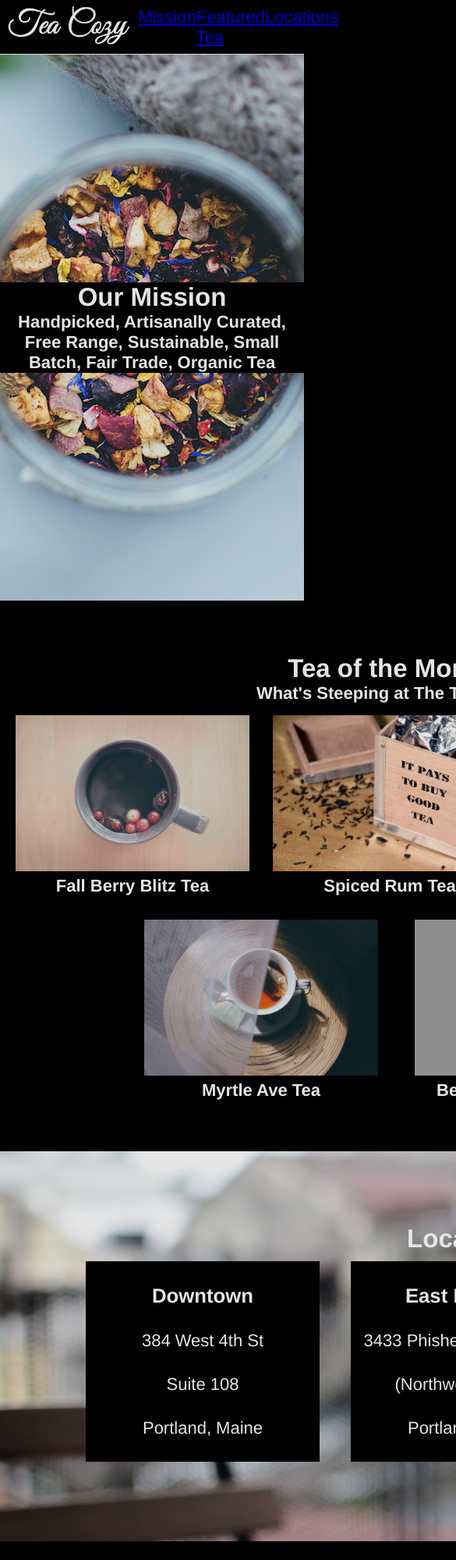
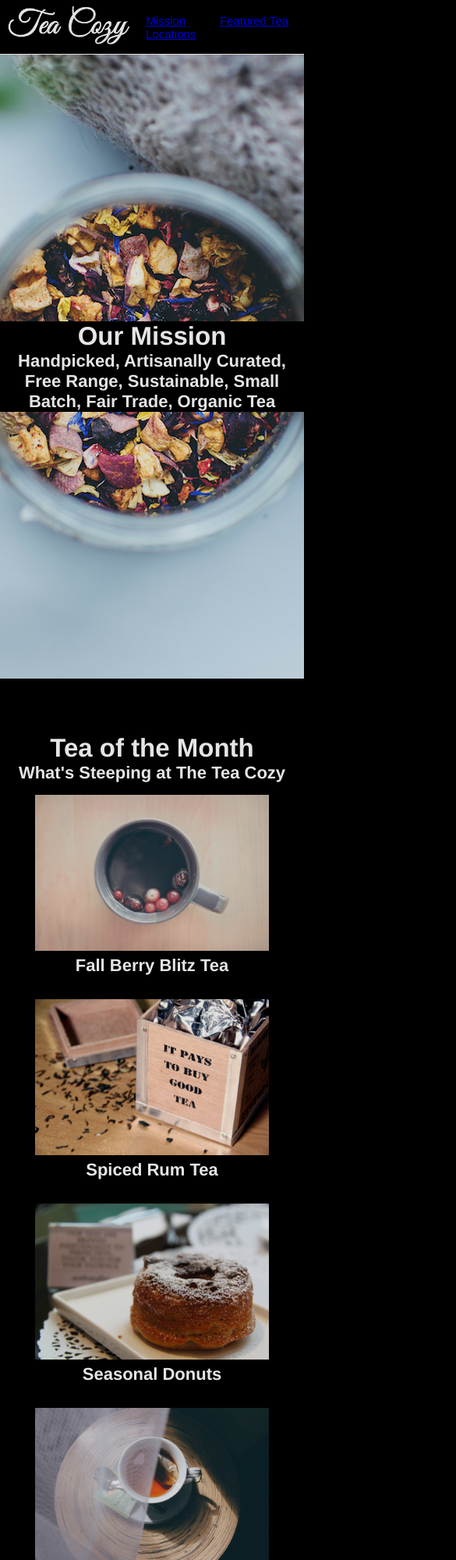
Before and after one commit to gambino87/teacozy, a plain HTML site: page index.html in a window 390 px wide. Shown: the top 2000 px of the page at 78% size, 585 px wide, since content can reach past the window. Drawn offline with Linux system fonts and the light colour scheme; grey boxes are pictures that could not be loaded.

Commit message:
2nd Draft: Fixed header, background sizing, flexbox positioning and added media formatting

```diff
--- a/index.html
+++ b/index.html
@@ -5,77 +5,73 @@
 	<link rel="stylesheet" type="text/css" href="./resources/style/style.css">
 </head>
 <body>
-
-
 	<!-- Header Section -->
 	<header> <!-- Header Container -->
 			<div class="logo">
 				<img src="./resources/img/img-tea-cozy-logo.png">
 			</div>
-		<nav> <!-- Header Bar Nav Container -->
-			<span><a href="#MISSION">Mission</a></span>
-			<span><a href="#TOTM">Featured Tea</a></span>
-			<span><a href="#LOCATION">Locations</a></span>
+			<nav> <!-- Header Bar Nav Box -->
+				<div><p><a href="#MISSION">Mission</a></p></div>
+				<div><p><a href="#TOTM">Featured Tea</a></p></div>
+				<div><p><a href="#LOCATION">Locations</a></p></div>
 			</nav>
 	</header>
 
-
 	<!-- Mission Section -->
-	<div class="mission"> <!-- Mission Containter -->
-		<div class="titlesub"><!-- Mission Text Containter -->
-			<h2 id="MISSION">Our Mission</h2><!-- Mission Title/Subtitle -->
+	<div id="MISSION" class="mission"> <!-- Mission Containter -->
+		<div class="titlesub"><!-- Mission Title/Subtitle -->
+			<h2>Our Mission</h2>
 			<h4>Handpicked, Artisanally Curated, Free Range, Sustainable, Small Batch, Fair Trade, Organic Tea</h4>
 		</div>
 	</div>
 
-
 	<!-- Tea of the Month Section -->
+	<div id="TOTM"><span></span></div> <!-- Navbar link position reference -->
 	<div class="totm"> <!-- Teat of the Month Container -->
-		<div class="titlesub"> <!-- TOTM Title/Subtitle -->
-			<h2 id="TOTM">Tea of the Month</h2>
+		<div class="titlesub"> <!-- TOTM Title-Subtitle -->
+			<h2>Tea of the Month</h2>
 			<h4>What's Steeping at The Tea Cozy</h4>
 		</div>
-		<div class="totmcard"> <!-- TOTM Box Item -->
+		<div class="totmcard"> <!-- TOTM Box -->
 			<img src="./resources/img/img-berryblitz.jpg">
 			<h4>Fall Berry Blitz Tea</h4>
 		</div>
-		<div class="totmcard"> <!-- TOTM Box Item -->
+		<div class="totmcard"> <!-- TOTM Box -->
 			<img src="./resources/img/img-spiced-rum.jpg">
 			<h4>Spiced Rum Tea</h4>
 		</div>
-		<div class="totmcard"> <!-- TOTM Box Item -->
+		<div class="totmcard"> <!-- TOTM Box -->
 			<img src="./resources/img/img-donut.jpg">
 			<h4>Seasonal Donuts</h4>
 		</div>
-		<div class="totmcard"> <!-- TOTM Box Item -->
+		<div class="totmcard"> <!-- TOTM Box -->
 			<img src="./resources/img/img-myrtle-ave.jpg">
 			<h4>Myrtle Ave Tea</h4>
 		</div>
-		<div class="totmcard"> <!-- TOTM Box Item -->
+		<div class="totmcard"> <!-- TOTM Box -->
 			<img src="./resources/img/img-bedford-bizarre.jpg">
 			<h4>Bedford Bizzare Tea</h4>
 		</div>
 	</div>
 
-
 	<!-- Locations Section -->
 	<div class="locations"> <!-- Locations Container -->
-		<div class="loctitle">
+		<div class="loctitle"><!-- Locations Title -->
 			<h2 id="LOCATION">Locations</h2>
 		</div>
-		<div class="loccard">
+		<div class="loccard"> <!-- Locations Box -->
 			<h3>Downtown</h3>
 			<span>384 West 4th St</span>
 			<span>Suite 108</span>
 			<span>Portland, Maine</span>
 		</div>
-		<div class="loccard">
+		<div class="loccard"> <!-- Locations Box -->
 			<h3>East Bayside</h3>
 			<span>3433 Phisherman's Avenue</span>
 			<span>(Northwest Corner)</span>
 			<span>Portland, Maine</span>
 		</div>
-		<div class="loccard">
+		<div class="loccard"> <!-- Locations Box -->
 			<h3>Oakdale</h3>
 			<span>515 Crescent Avenue</span>
 			<span>Second Floor</span>
--- a/resources/style/style.css
+++ b/resources/style/style.css
@@ -1,3 +1,4 @@
+/* General Formatting */
 * {
 	margin: 0px;
 	padding: 0px;
@@ -13,11 +14,16 @@ body {
 	color: white;
 }
 
+a:visited {
+	color: white;
+}
+
 
 
 /* Header Section */
 header { /* Header Container */
     position: fixed;
+    z-index: 1;
     display: flex;
     border-bottom: 1px solid seashell;
     width: 100%;
@@ -26,9 +32,8 @@ header { /* Header Container */
     justify-content: flex-start;
     text-align: left;
     background-color: black;
-	z-index: 1;
 }
-	nav {
+	nav { /* Header Bar Nav Box */
 		display: flex;
 		justify-content: space-between;
 		flex-grow: 1;
@@ -45,10 +50,10 @@ header { /* Header Container */
 
 
 
-/* Title Section */
+/* Mission Section */
 div.mission { /* Mission Container */
     position: relative;
-	top: 70px;
+    padding: 120px 0px 120px 0px;
     display: flex;
     align-items: center;
     justify-content: center;
@@ -56,9 +61,8 @@ div.mission { /* Mission Container */
     background-image: url("../img/img-mission-background.jpg");
     background-position: center;
     background-repeat: no-repeat;
-	margin-bottom: 138px;
 }
-	div.titlesub { /* Mission Text Container */
+	div.titlesub { /* Mission Title/Sub-Title Box */
 		width: 100%;
 		background-color: black;
 	}
@@ -70,16 +74,22 @@ div.mission { /* Mission Container */
 	display: flex;
 	flex-wrap: wrap;
 	justify-content: center;
-	margin: auto auto;
-	width: 1000px;
+	padding: 40px auto;
+	margin: auto auto 40px auto;
+	max-width: 1000px;
 }
 	/* TOTM Title/Sub-Title are controled under 'div.titlesub' */
-	.totmcard {/* Tea of the Month Box */
+	.totmcard {/* TOTM Box */
 		width: 300px;
 		margin: 15px;
 	}
 	.totmcard img {
 		height: 200px;
+	}
+
+#TOTM { /* Navbar link position reference */
+	position: relative;
+	bottom: 70px;
 }
 
 
@@ -89,39 +99,43 @@ div.locations { /* Locations Containter */
 	display: flex;
 	flex-direction: row;
 	flex-wrap: wrap;
+	justify-content: center;
 	align-content: center;
-	justify-content: center;
-	box-sizing: border-box;
-	height: 500px;
-	width: 1200px;
-	margin: 50px auto;
+	min-height: 500px;
+	max-width: 1200px;
+	margin: auto auto 20px auto;
 	background-image: url("../img/img-locations-background.jpg");
 	background-size: 1200px 140%;
-	margin-bottom: 20px;
 }
 	div.loctitle { /* Locations Title */
-		bottom: 30px;
+		position: relative;
 		min-width: 100%;
+		bottom: 25px;
 	}
-	div.loccard { /* Locations Cards */
+	div.loccard { /* Locations Box */
 		display: flex;
+		position: relative;
+		bottom: 25px;
 		bottom: 30px;
 		flex-direction: column;
 		justify-content: center;
 		box-sizing: border-box;
 		width: 300px;
-		margin: 10px 20px;
+		margin: 20px 20px;
 		padding: 15px;
 		opacity: 1;
 		background-color: black;
 	}
-	.loccard span, h3 { /* Location Card Font Formating */
+	.loccard span, h3 { /* Locations Box Font Formating */
 		padding: 15px 0px;
 	}
 
 
 
 /* Footer Section */
+footer {
+	height: 200px;
+}
 	h1 {
 		padding-bottom: 20px;
 	}
@@ -131,3 +145,30 @@ h5 {
 	#copywrite {
 		text-align: left;
 	}
+
+
+
+/* Mobile Media Formatting */
+@media only screen and (max-width: 1037px){ /* Locations Section */
+	div.locations {
+		padding-top: 25px;
+	}
+	div.loctitle{
+		bottom: 20px;
+		color: black;
+	}
+}
+@media only screen and (max-width: 1023px){ /* Header and Footer Sections */
+	nav { /* Header Bar Nav Box */
+		display: flex;
+		flex-wrap: wrap;
+		flex-grow: 1;
+		font-size: 15px;
+	}
+	nav div {
+		padding: 0px 10px;
+	}
+	#copywrite {
+		text-align: center;
+	}
+}
```
Also changed, not shown: 1 other file. Lines whose indentation alone changed are shown as unchanged.
